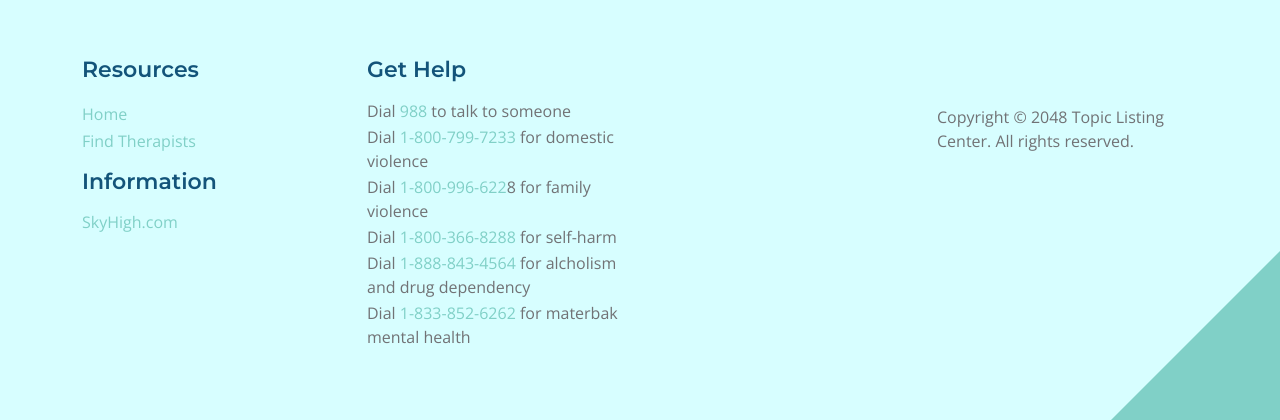
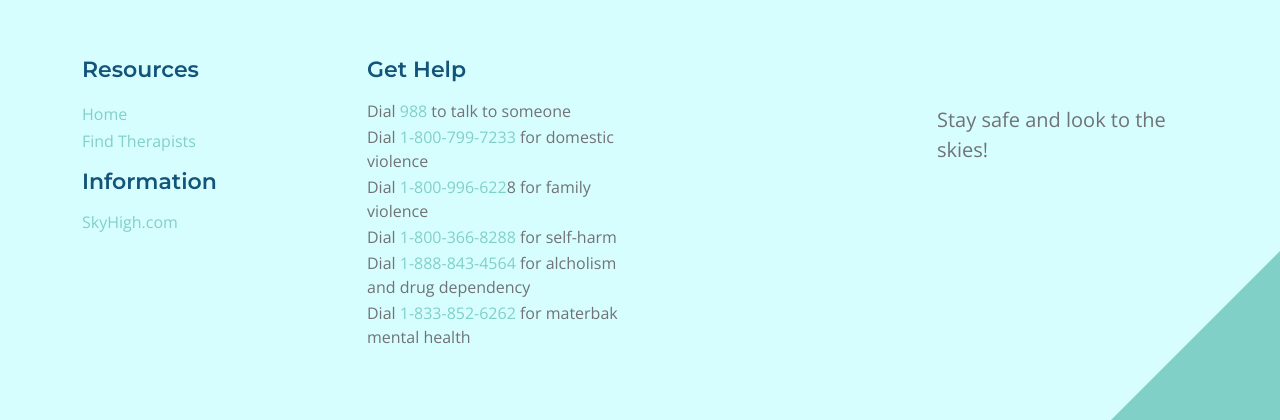
Before and after one commit to OluwajembolaO/SkyHigh, a Flask app: page / in a window 1280 px wide. Shown: the part 1592-2012 px from the top of the page. Run offline with Flask 3, Linux system fonts and the light colour scheme; parts of the project's set-up code (start-up, migrations or seed data) failed here and were passed over; some libraries are stand-ins or nearby versions.

Commit message:
Final Fixes

```diff
--- a/templates/index.html
+++ b/templates/index.html
@@ -267,7 +267,7 @@ https://templatemo.com/tm-590-topic-listing
 
                     <div class="col-lg-3 col-md-4 col-12 mt-4 mt-lg-0 ms-auto">
 
-                        <p class="copyright-text mt-lg-5 mt-4">Copyright © 2048 Topic Listing Center. All rights reserved.</p>
+                        <p class="mt-lg-5 mt-4">Stay safe and look to the skies!</p>
 
 
                     </div>
--- a/templates/whiteboard.html
+++ b/templates/whiteboard.html
@@ -32,7 +32,6 @@
     <nav class="navbar navbar-expand-lg">
         <div class="container">
             <a class="navbar-brand" href="/login">
-                <i class="bi-back"></i>
                 <span>SkyHigh</span>
             </a>
 
```
Also changed, not shown: mental.db.
